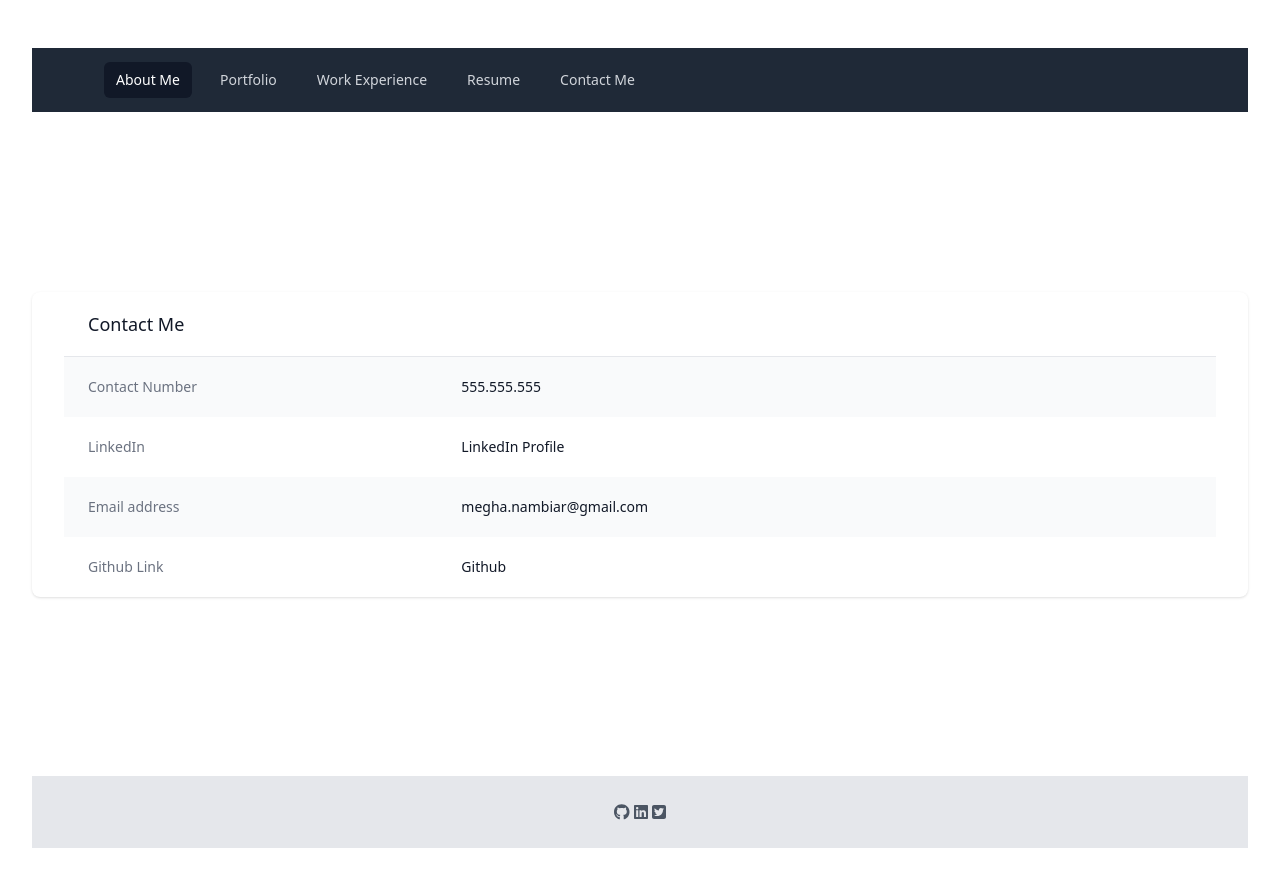
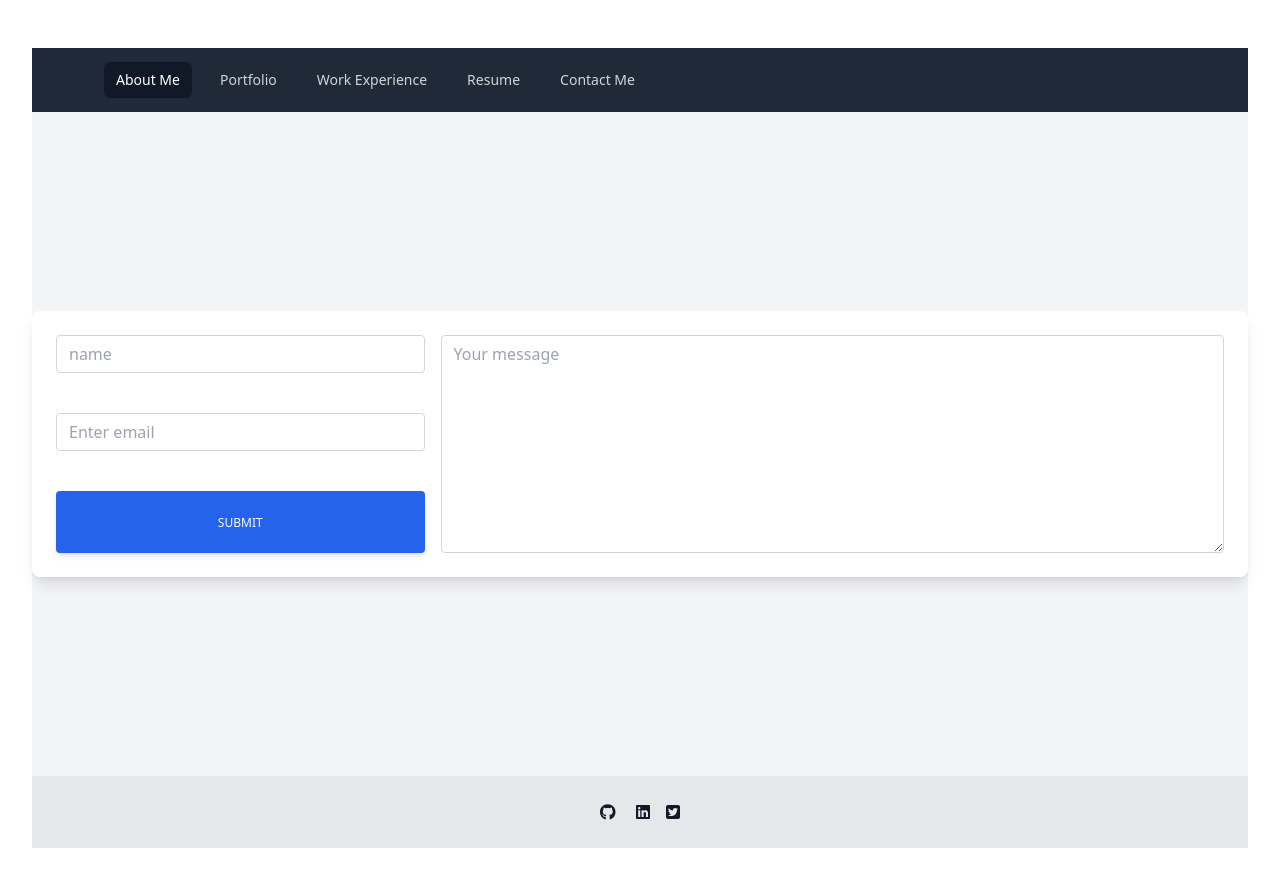
Before and after one commit to meghark/portfolio-react-tailwind-singlepage, a React (Create React App) app in the folder portfolio-react-singlepage/: page /contact in a window 1280 px wide. Shown: the top 886 px of the page. Built offline with nearby package versions, Linux system fonts and the light colour scheme.

Commit message:
Updated contact me section

```diff
--- a/portfolio-react-singlepage/src/App.js
+++ b/portfolio-react-singlepage/src/App.js
@@ -12,7 +12,7 @@ import { BrowserRouter as Router, Routes, Route } from 'react-router-dom';
 function App() {
   return (
     <div className="min-h-full flex items-center justify-center py-12 px-4 sm:px-6 lg:px-8 ">
-    <div className="max-w-7xl w-full space-y-8">
+    <div className="max-w-7xl w-full space-y-8 bg-gray-100">
     <Router>
       <div className="flex flex-col h-screen justify-between">
         <Header></Header>
@@ -34,6 +34,10 @@ function App() {
                 path="/work"
                 element={<Work />}
               />
+              <Route
+                path="/resume"
+                element={<Resume />}
+              />
           </Routes>
         </main>
         <Footer></Footer>
--- a/portfolio-react-singlepage/src/components/ContactMe/index.js
+++ /dev/null
@@ -1,25 +0,0 @@
-function ContactMe() {
-
-    return (
-        <section>
-          <h1>Contact me</h1>
-          <form id="contact-form">
-          <div>
-            <label htmlFor="name">Name:</label>
-            <input type="text" name="name" />
-            </div>
-            <div>
-            <label htmlFor="email">Email address:</label>
-            <input type="email" name="email" />
-            </div>
-            <div>
-            <label htmlFor="message">Message:</label>
-            <textarea name="message" rows="5"  />
-            </div>
-            <button type="submit">Submit</button>
-          </form>
-        </section>
-      )
-    }
-
-export default ContactMe;
--- a/portfolio-react-singlepage/src/components/Footer/index.js
+++ b/portfolio-react-singlepage/src/components/Footer/index.js
@@ -5,13 +5,13 @@ import { faTwitterSquare, faLinkedin, faGithub} from "@fortawesome/free-brands-s
 const Footer = () => {
   return (
     <footer className="text-center  bg-gray-100 ">
-      <div className="text-center p-6 bg-gray-200">
-        <a className="text-gray-600 font-semibold" href="https://github.com/meghark" target="_blank" >
+      <div className="text-center p-6 bg-gray-200 space-x-4">
+        <a className="text-gray-900 font-semibold" href="https://github.com/meghark" target="_blank" >
         <FontAwesomeIcon icon={faGithub} /> </a>
-        <span>        </span>
-        <a className="text-gray-600 font-semibold" href="https://linkedin.com/in/megha-raj-kulathattil-98971744" target="_blank" ><FontAwesomeIcon icon={faLinkedin} /></a>
-        <span>        </span>
-        <a className="text-gray-600 font-semibold" href="https://twitter.com/MeghaRa95040517" target="_blank" ><FontAwesomeIcon icon={faTwitterSquare} /></a>
+
+        <a className="text-gray-900 font-semibold" href="https://linkedin.com/in/megha-raj-kulathattil-98971744" target="_blank" ><FontAwesomeIcon icon={faLinkedin} /></a>
+
+        <a className="text-gray-900 font-semibold" href="https://twitter.com/MeghaRa95040517" target="_blank" ><FontAwesomeIcon icon={faTwitterSquare} /></a>
 
       </div>
     </footer>
--- a/portfolio-react-singlepage/src/components/Header/index.js
+++ b/portfolio-react-singlepage/src/components/Header/index.js
@@ -17,7 +17,8 @@ function Header() {
 
                     <Link to="/work"  className="text-gray-300 hover:bg-gray-700 hover:text-white px-3 py-2 rounded-md text-sm font-medium">Work Experience</Link>
 
-                    <a href={resume} target="_blank"  className="text-gray-300 hover:bg-gray-700 hover:text-white px-3 py-2 rounded-md text-sm font-medium">Resume</a>
+                    <Link to="/resume"  className="text-gray-300 hover:bg-gray-700 hover:text-white px-3 py-2 rounded-md text-sm font-medium">Resume</Link>
+
 
                     <Link to="/contact"  className="text-gray-300 hover:bg-gray-700 hover:text-white px-3 py-2 rounded-md text-sm font-medium">Contact Me</Link>
                   </div>
--- a/portfolio-react-singlepage/src/pages/Contact.js
+++ b/portfolio-react-singlepage/src/pages/Contact.js
@@ -2,34 +2,94 @@ function Contact() {
 
 
     return (
-    <section id="contactMe">
-    <div class="bg-white shadow overflow-hidden sm:rounded-lg max-w-7xl mx-auto px-4 sm:px-6 lg:px-8">
-        <div class="px-4 py-5 sm:px-6">
-          <h3 class="text-lg leading-6 font-medium text-gray-900">Contact Me</h3>
+      <div className="block p-6 rounded-lg shadow-lg bg-white max-w">
+      <form className="grid grid-rows-3 grid-flow-col gap-4">
+        <div className="form-group mb-6 row-span-1">
+
+          <input type="text" required className="form-control block
+            w-full
+            px-3
+            py-1.5
+            text-base
+            font-normal
+            text-gray-700
+            bg-white bg-clip-padding
+            border border-solid border-gray-300
+            rounded
+            transition
+            ease-in-out
+            m-0
+            focus:text-gray-700 focus:bg-white focus:border-blue-600 focus:outline-none" id="username"
+            placeholder="name"/>
         </div>
-        <div class="border-t border-gray-200">
-          <dl>
-            <div class="bg-gray-50 px-4 py-5 sm:grid sm:grid-cols-3 sm:gap-4 sm:px-6">
-              <dt class="text-sm font-medium text-gray-500">Contact Number</dt>
-              <dd class="mt-1 text-sm text-gray-900 sm:mt-0 sm:col-span-2">555.555.555</dd>
-            </div>
-            <div class="bg-white px-4 py-5 sm:grid sm:grid-cols-3 sm:gap-4 sm:px-6">
-              <dt class="text-sm font-medium text-gray-500">LinkedIn</dt>
-              <dd class="mt-1 text-sm text-gray-900 sm:mt-0 sm:col-span-2">LinkedIn Profile</dd>
-            </div>
-            <div class="bg-gray-50 px-4 py-5 sm:grid sm:grid-cols-3 sm:gap-4 sm:px-6">
-              <dt class="text-sm font-medium text-gray-500">Email address</dt>
-              <dd class="mt-1 text-sm text-gray-900 sm:mt-0 sm:col-span-2"><a href="mailto:megha.nambiar@gmail.com">megha.nambiar@gmail.com</a></dd>
-            </div>
-            <div class="bg-white px-4 py-5 sm:grid sm:grid-cols-3 sm:gap-4 sm:px-6">
-              <dt class="text-sm font-medium text-gray-500">Github Link</dt>
-              <dd class="mt-1 text-sm text-gray-900 sm:mt-0 sm:col-span-2"><a href="https://github.com/meghark" target="_blank">Github</a></dd>
-            </div>
-          </dl>
+
+        <div className="form-group mb-6 row-span-1">
+
+          <input type="email" className="form-control
+            block
+            w-full
+            px-3
+            py-1.5
+            text-base
+            font-normal
+            text-gray-700
+            bg-white bg-clip-padding
+            border border-solid border-gray-300
+            rounded
+            transition
+            ease-in-out
+            m-0
+            focus:text-gray-700 focus:bg-white focus:border-blue-600 focus:outline-none" id="exampleInputEmail1"
+            aria-describedby="emailHelp" required placeholder="Enter email"/>
+
         </div>
-      </div>
+        <button type="submit" className="
+          row-span-1
 
-</section>
+          px-6
+          py-2.5
+          bg-blue-600
+          text-white
+          font-medium
+          text-xs
+          leading-tight
+          uppercase
+          rounded
+          shadow-md
+          hover:bg-blue-700 hover:shadow-lg
+          focus:bg-blue-700 focus:shadow-lg focus:outline-none focus:ring-0
+          active:bg-blue-800 active:shadow-lg
+          transition
+          duration-150
+          ease-in-out">Submit</button>
+
+
+    <textarea
+      className=" row-span-3
+        col-span-5
+        form-control
+        block
+        w-full
+        px-3
+        py-1.5
+        text-base
+        font-normal
+        text-gray-700
+        bg-white bg-clip-padding
+        border border-solid border-gray-300
+        rounded
+        transition
+        ease-in-out
+        m-0
+        focus:text-gray-700 focus:bg-white focus:border-blue-600 focus:outline-none"
+      id="msgbox"
+      required
+      rows="5"
+      placeholder="Your message"></textarea>
+
+
+      </form>
+    </div>
   );
 }
 
--- a/portfolio-react-singlepage/src/pages/Resume.js
+++ b/portfolio-react-singlepage/src/pages/Resume.js
@@ -0,0 +1,31 @@
+import resume from '../assets/files/Megha kulathattil sample.pdf';
+
+function Resume() {
+    return (
+
+        <div class="flex justify-center">
+
+            <div class="block p-6 rounded-lg shadow-lg bg-white max-w-sm">
+                <h5 class="text-gray-900 text-xl leading-tight font-medium mb-2">Technical Skills</h5>
+                <p class="text-gray-700 text-base mb-4">
+                <ul class="list-disc">
+                    <li><span className="font-semibold">Frontend: </span>HTML5, CSS, JQuery, Javascript, Bootstrap</li>
+                    <li><span className="font-semibold">Backend: </span>MySQL, Express, Node, SQL Server, PostgresSQL</li>
+                    <li><span className="font-semibold">Test Automation: </span>Gauge, Taiko, Pactum, Ranorex</li>
+                    <li><span className="font-semibold">Performance Testing: </span>Visual Studio load and performance tool</li>
+                    <li><span className="font-semibold">API Testing: </span>Postman, Swagger, Insomnia</li>
+                    <li><span className="font-semibold">Programing Languages: </span>C#, JavaScript, SQL</li>
+                    <li><span className="font-semibold">CI/CD Tool: </span>Codefresh, TFS</li>
+                    <li><span className="font-semibold">Application Life cycle management: </span>GIT, TFS</li>
+                    <li><span className="font-semibold">Cloud Technologies: </span>Docker, Kubernetes</li>
+                </ul>
+
+                </p>
+                <button type="button" class=" inline-block px-6 py-2.5 bg-blue-600 text-white font-medium text-xs leading-tight uppercase rounded shadow-md hover:bg-blue-700 hover:shadow-lg focus:bg-blue-700 focus:shadow-lg focus:outline-none focus:ring-0 active:bg-blue-800 active:shadow-lg transition duration-150 ease-in-out">
+                                <a href={resume} target="_blank"  className="text-gray-300 hover:bg-gray-700 hover:text-white px-3 py-2 rounded-md text-sm font-medium">Resume</a></button>
+            </div>
+            </div>
+        );
+  }
+
+  export default Resume;
```
